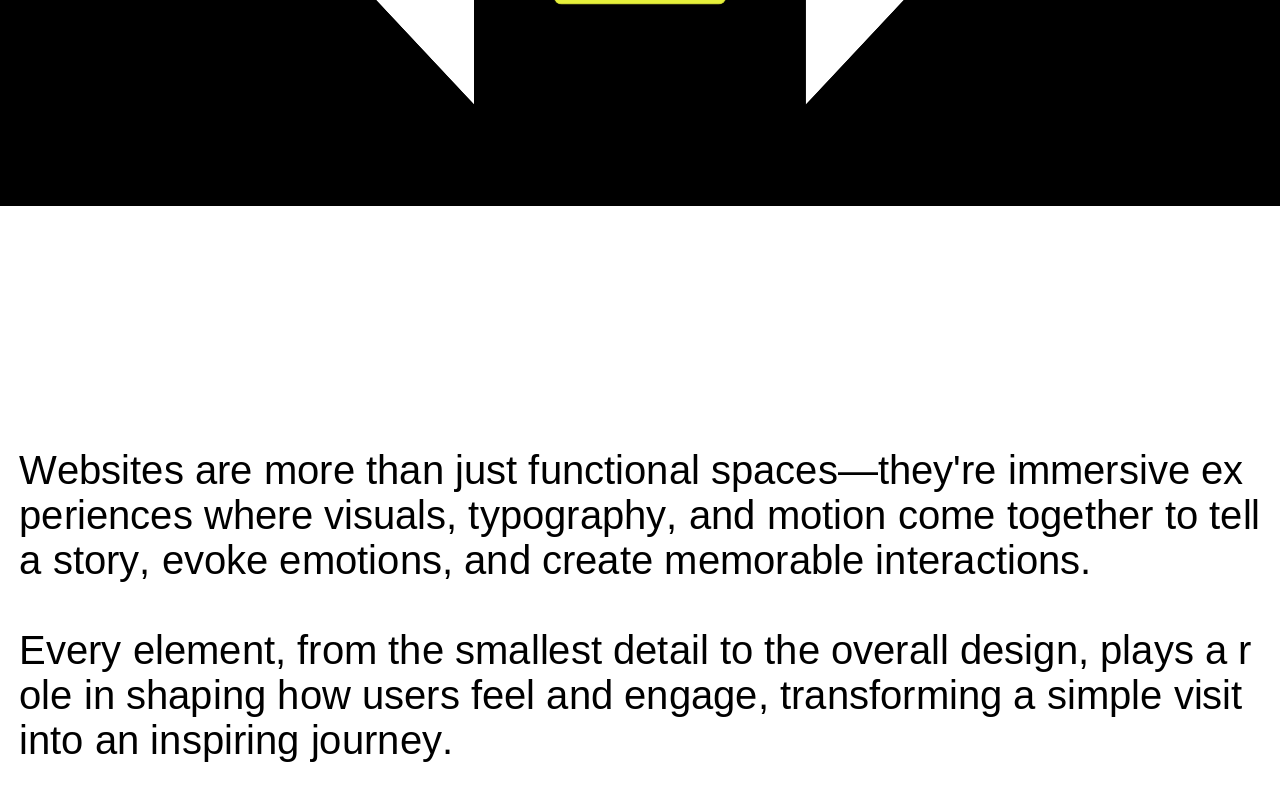
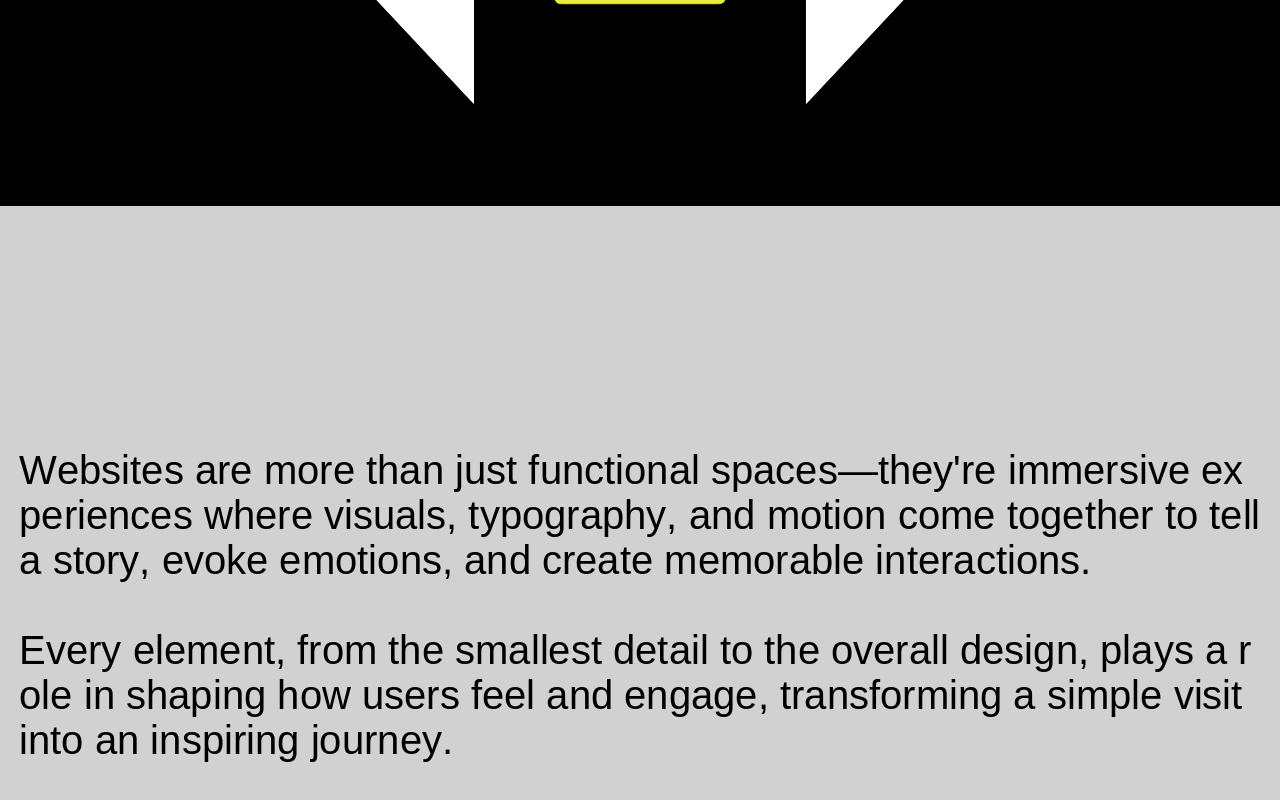
Before and after one commit to AgyapalSingh/next-learning-project, a Next.js app: page / in a window 1280 px wide. Shown: the part 3773-4573 px from the top of the page. Built offline with nearby package versions, Linux system fonts and the light colour scheme; a web font is replaced by a local one.

Commit message:
Background Greyish added

```diff
--- a/app/globals.css
+++ b/app/globals.css
@@ -17,6 +17,7 @@
 
 :root {
   --primary-color: #ffffff;
+  --primary-bg-color: #d1d1d1;
   --secondary-color: #000000;
   --high-lighter: #e6f03a;
   /* --high-lighter: #f1ee39; */
@@ -394,7 +395,7 @@
 
 .gallery-section {
   width: 100%;
-  background-color: var(--primary-color);
+  background-color: var(--primary-bg-color);
 }
 .gallery-section-header {
   width: 100%;
@@ -506,7 +507,7 @@
 @media (max-width: 768px) {
   .galley-section-title {
     font-size: 24px;
-     margin-bottom: 20px;
+    margin-bottom: 20px;
   }
   .galley-section-description {
     width: 90%;
@@ -538,7 +539,7 @@
   align-items: center;
   justify-content: center;
   min-height: 100vh;
-  background-color: var(--primary-color);
+  background-color: var(--primary-bg-color);
 }
 
 .text-block {
```
